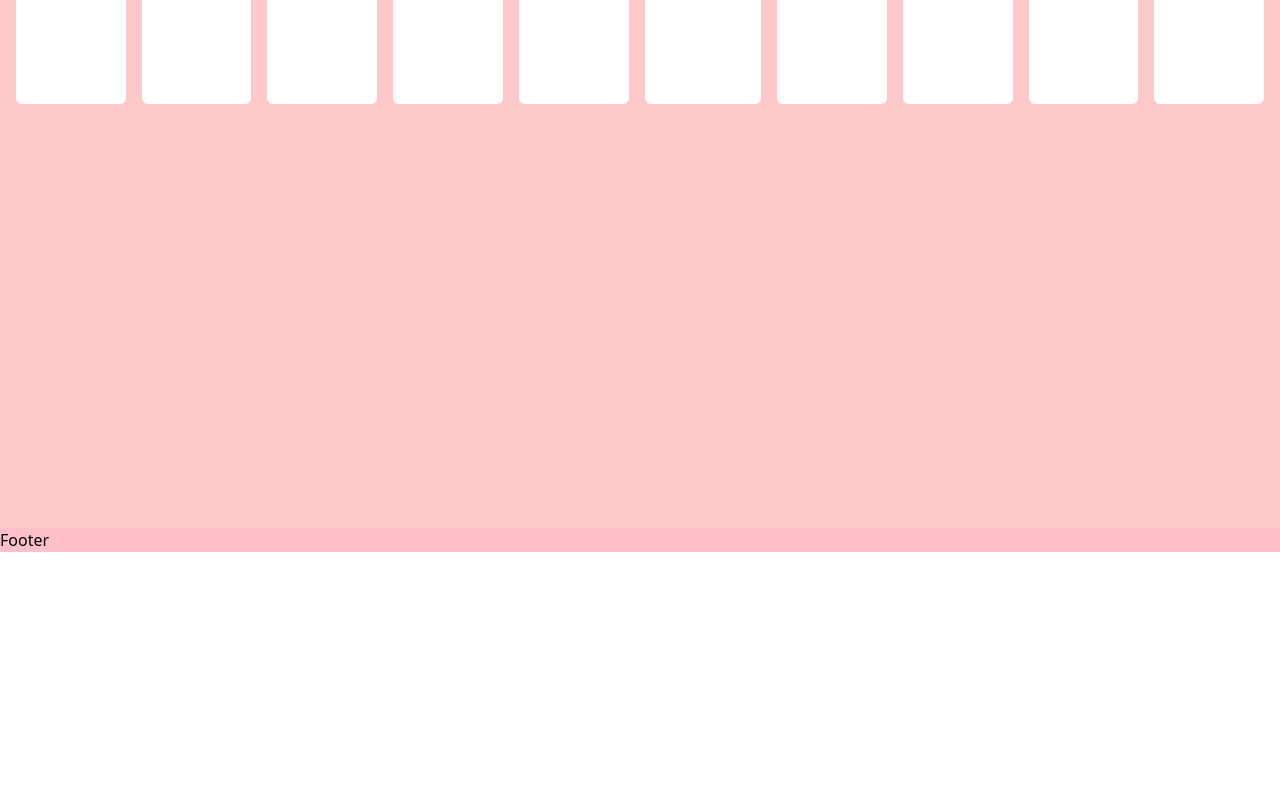
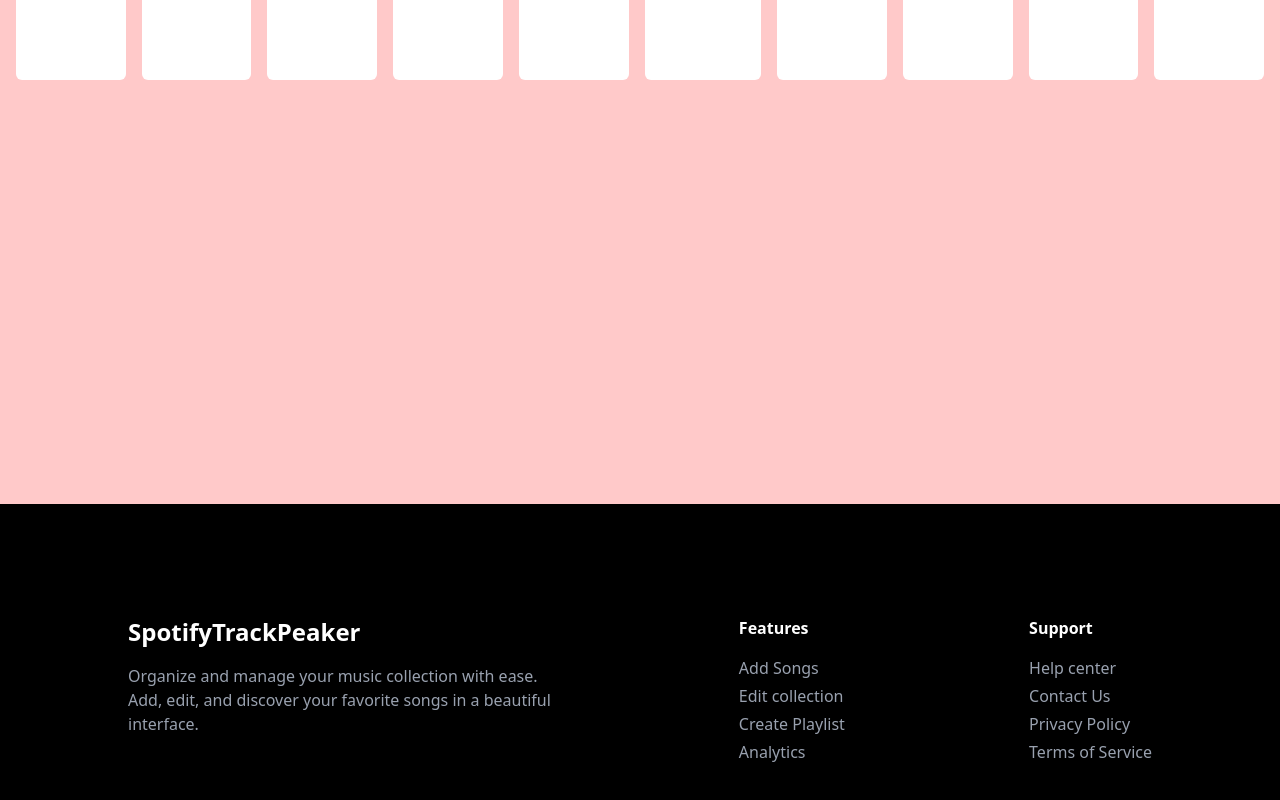
Before and after one commit to markygan123/react-spotify-track-picker, a Next.js app: page / in a window 1280 px wide. Shown: the part 376-1176 px from the top of the page. Before the commit the page ends 928 px from the top, so only its background shows below. Built offline with nearby package versions, Linux system fonts and the light colour scheme.

Commit message:
Update footer & Navbar

```diff
--- a/src/app/components/footer.js
+++ b/src/app/components/footer.js
@@ -1,13 +1,41 @@
-import React from 'react'
+import React from "react";
 
 function Footer() {
   return (
-    <div style={{
-      backgroundColor: "pink"
-    }}>
-      <p>Footer</p>
+    <div className="bg-black text-white flex justify-between items-cente py-28 px-32">
+      <div className="w-5/12 flex flex-col gap-4">
+        <h1 className="text-2xl font-bold">SpotifyTrackPeaker</h1>
+        <p className="text-gray-400">
+          Organize and manage your music collection with ease. Add, edit, and
+          discover your favorite songs in a beautiful interface.
+        </p>
+        <div>
+          {/* todo: Add 3 ICONS For Company Logo */}
+          {/* <img>Twitter</img>
+          <img>Facebook</img>
+          <img>Instagram</img> */}
+        </div>
+      </div>
+      <div className="flex flex-col gap-4">
+        <h2 className="font-bold">Features</h2>
+        <ul className="flex flex-col gap-1 text-gray-400">
+          <li>Add Songs</li>
+          <li>Edit collection</li>
+          <li>Create Playlist</li>
+          <li>Analytics</li>
+        </ul>
+      </div>
+      <div className="flex flex-col gap-4">
+        <h2 className="font-bold">Support</h2>
+        <ul className="flex flex-col gap-1 text-gray-400">
+          <li>Help center</li>
+          <li>Contact Us</li>
+          <li>Privacy Policy</li>
+          <li>Terms of Service</li>
+        </ul>
+      </div>
     </div>
-  )
+  );
 }
 
-export default Footer
+export default Footer;
--- a/src/app/components/navbar.js
+++ b/src/app/components/navbar.js
@@ -2,7 +2,7 @@ import React from "react";
 
 function Navbar() {
   return (
-    <div className="bg-white p-8 text-center flex justify-between items-center">
+    <div className="bg-white px-32 py-5 text-center flex justify-between items-center">
       <div>
         <p className="font-bold text-black text-2xl">SPOTIFY TRACK PICKER</p>
       </div>
```
Also changed, not shown: 1 other file (tests, documents, lock files or other folders).
